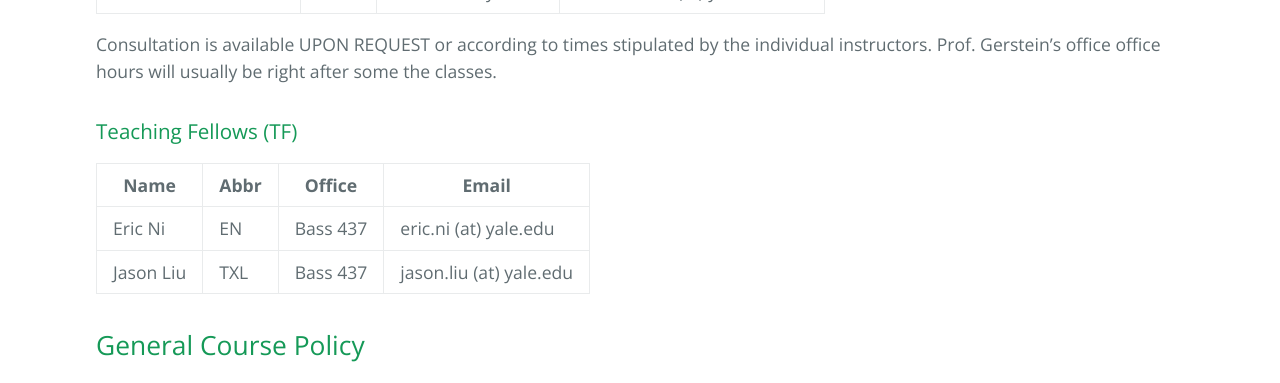
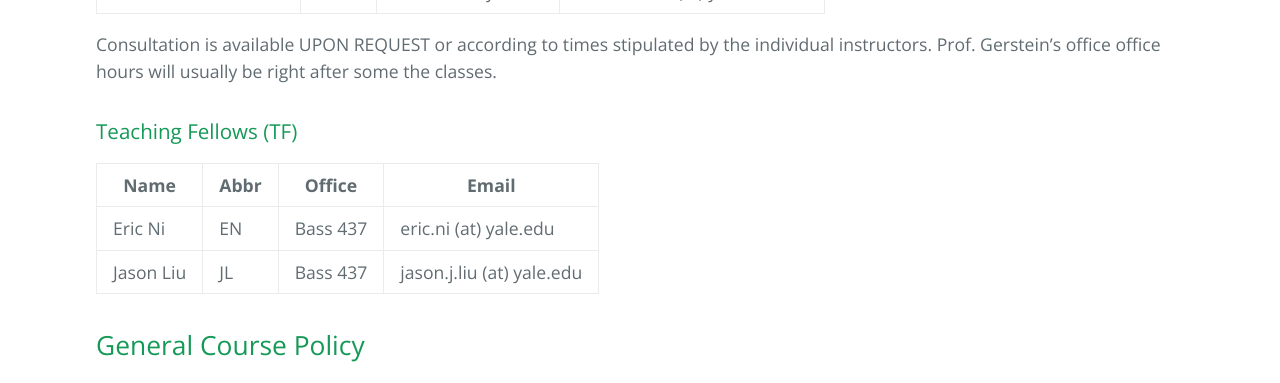
Before and after one commit to gersteinlab/cbb752b23, a Jekyll site: the page built from info.md, in a window 1280 px wide and 900 px high, scrolled down 1129 px. Shown: the top 383 px of the window. Built offline with Jekyll 4.4.1, drawn with Linux system fonts in a browser that asks for light colours.

Commit message:
Update JL info

```diff
--- a/info.md
+++ b/info.md
@@ -33,7 +33,7 @@ Consultation is available UPON REQUEST or according to times stipulated by the i
 | Name | Abbr | Office | Email |
 | --- | --- | --- | --- |
 | Eric Ni	| EN  | Bass 437	| eric.ni (at) yale.edu |
-| Jason Liu   | TXL | Bass 437	| jason.liu (at) yale.edu |
+| Jason Liu   | JL | Bass 437	| jason.j.liu (at) yale.edu |
 
 ## General Course Policy
 
```
